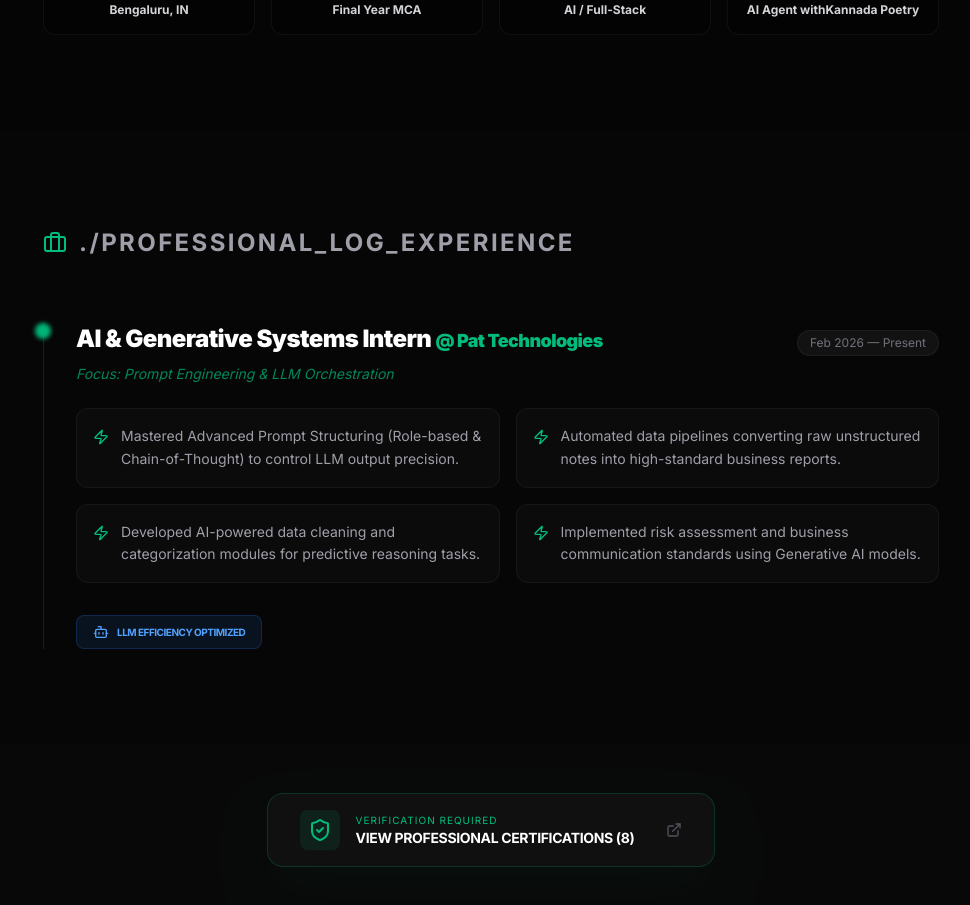
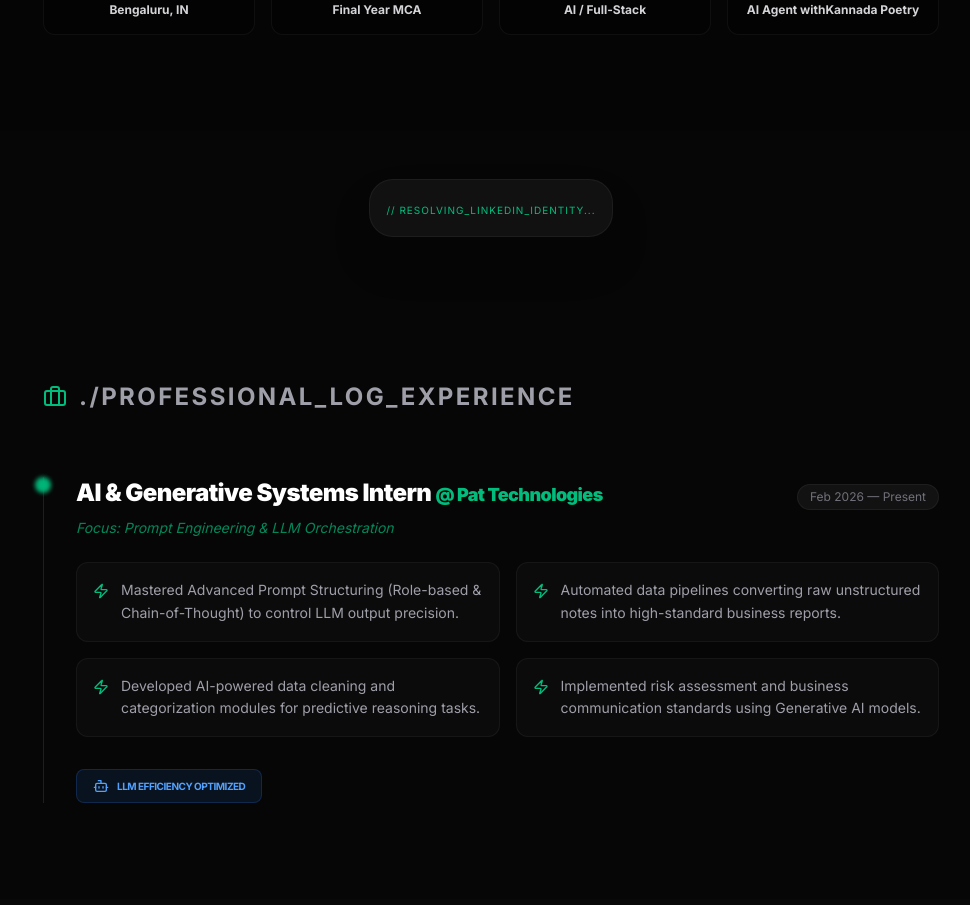
Before and after one commit to pavanpavumg/PavanmgAI, a Next.js app: page / in a window 1280 px wide. Shown: the part 1080-1985 px from the top of the page, without its empty margins (149-1119 px from the left). Built offline with nearby package versions, Linux system fonts and the light colour scheme.

Commit message:
feat: integrate official LinkedIn social proof badge with dynamic loading

```diff
--- a/src/app/page.tsx
+++ b/src/app/page.tsx
@@ -5,6 +5,7 @@ import Certifications from "@/components/Certifications";
 import ProjectShowcase from "@/components/ProjectShowcase";
 import PhysicsSkills from "@/components/PhysicsSkills";
 import ChatAssistant from "@/components/ChatAssistant";
+import LinkedInBadge from "@/components/LinkedInBadge";
 
 export default function Home() {
   return (
@@ -20,8 +21,12 @@ export default function Home() {
         </p>
       </section>
 
-      {/* 2. Recruiter Funnel: Narrative -> Validation -> Proof of Skill -> Proof of Work -> Technical Base */}
+      {/* 2. Recruiter Funnel Flow */}
       <AboutMe />
+
+      {/* Social Proof Layer */}
+      <LinkedInBadge />
+
       <Experience />
       <Certifications />
       <ProjectShowcase />
--- /dev/null
+++ b/src/components/LinkedInBadge.tsx
@@ -0,0 +1,42 @@
+"use client";
+import { useEffect } from "react";
+
+export default function LinkedInBadge() {
+  useEffect(() => {
+    // Manually trigger the LinkedIn script once the component mounts
+    const script = document.createElement("script");
+    script.src = "https://platform.linkedin.com/badges/js/profile.js";
+    script.async = true;
+    script.defer = true;
+    document.body.appendChild(script);
+
+    return () => {
+      // Clean up the script if the component unmounts
+      if (document.body.contains(script)) {
+        document.body.removeChild(script);
+      }
+    };
+  }, []);
+
+  return (
+    <div className="flex justify-center py-12 px-4 bg-black/20">
+      <div
+        className="badge-base LI-profile-badge p-4 rounded-3xl bg-[#111] border border-white/5 shadow-2xl transition-transform hover:scale-[1.02] overflow-hidden"
+        data-locale="en_US"
+        data-size="medium"
+        data-theme="dark"
+        data-type="HORIZONTAL"
+        data-vanity="pavan-m-g"
+        data-version="v1"
+      >
+        {/* Fallback link for SEO and slow connections */}
+        <a
+          className="badge-base__link LI-simple-link text-emerald-500 font-mono text-[10px] uppercase tracking-widest"
+          href="https://in.linkedin.com/in/pavan-m-g?trk=profile-badge"
+        >
+          // Resolving_LinkedIn_Identity...
+        </a>
+      </div>
+    </div>
+  );
+}
```
